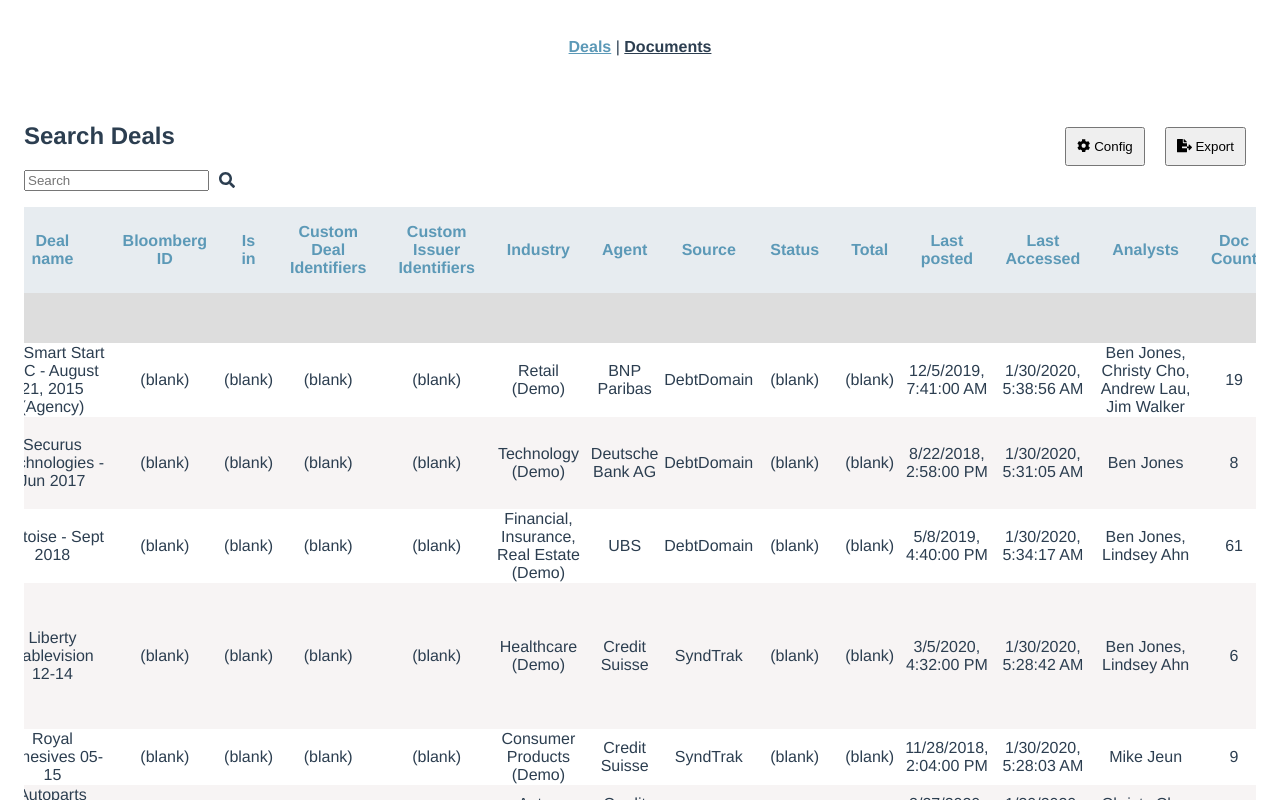
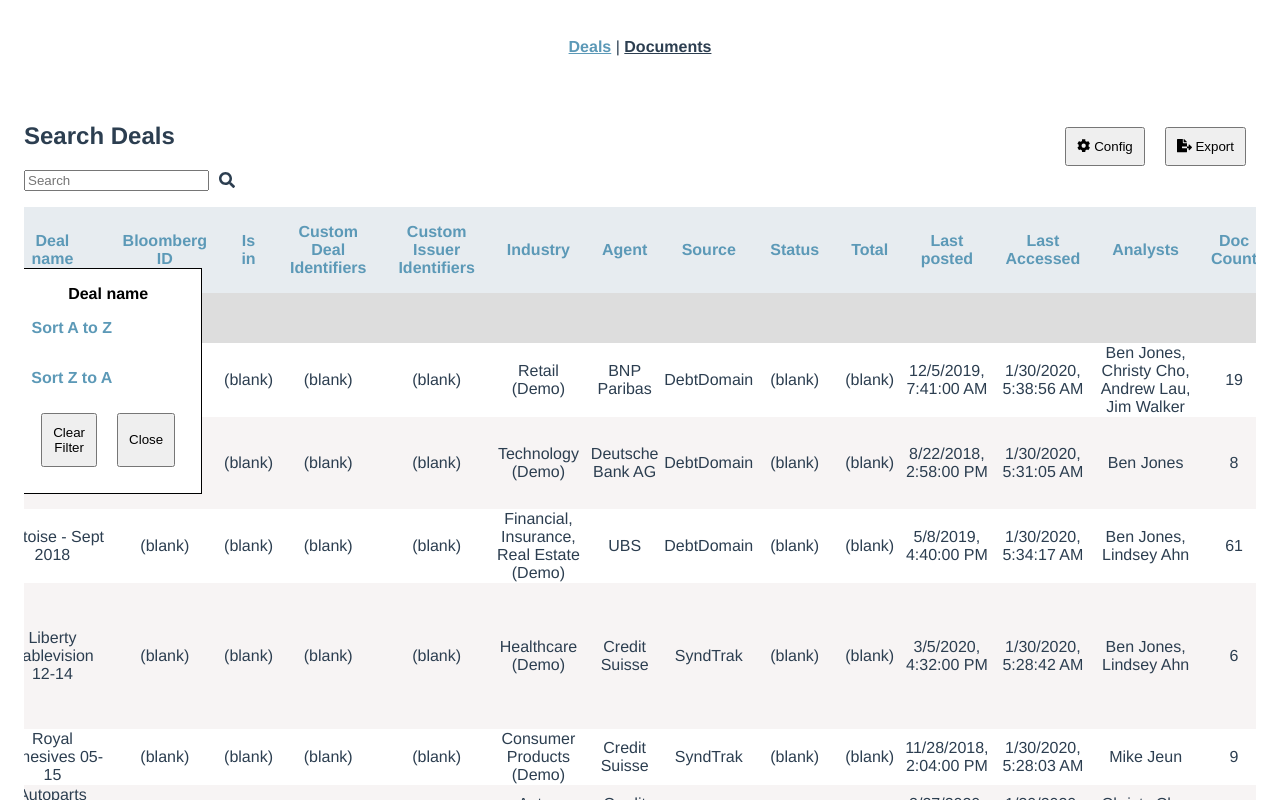
Before and after one commit to DavidArmendariz/vue-grid-app, a Vue app: page /deals in a window 1280 px wide. Both pictures are taken after a click on the element "Deal name". Shown: the top 800 px of the page. Built offline with nearby package versions, Linux system fonts and the light colour scheme.

Commit message:
More refactoring and added prevent on close button from filters

```diff
--- a/src/components/ColumnFilter.vue
+++ b/src/components/ColumnFilter.vue
@@ -1,19 +1,60 @@
 <template>
-  <div class="column-filter"></div>
+  <div class="column-filter">
+    <div class="column-name">{{ columnName }}</div>
+    <div v-if="isColumnAlphabeticallySortable" class="alphabetical-sorting">
+      <div>Sort A to Z</div>
+      <div>Sort Z to A</div>
+    </div>
+    <div class="buttons">
+      <base-button>Clear Filter</base-button>
+      <base-button @click.stop="onClose">Close</base-button>
+    </div>
+  </div>
 </template>
 
 <script>
-export default {};
+import BaseButton from './BaseButton.vue';
+
+export default {
+  props: ['columnName', 'columnKey', 'onClose'],
+  inject: ['columnsTypes'],
+  components: {
+    BaseButton,
+  },
+  computed: {
+    isColumnAlphabeticallySortable() {
+      return this.columnsTypes[this.columnKey] === String;
+    },
+  },
+};
 </script>
 
 <style lang="scss" scoped>
-.columns-filter {
+.column-filter {
   background-color: white;
   border: 1px solid black;
   position: absolute;
   padding: 1rem;
   z-index: 1;
-  float: right;
-  right: 0;
+  float: left;
+  display: flex;
+  flex-direction: column;
+  align-items: flex-start;
+  font-size: 1rem;
+}
+
+.column-name {
+  align-self: center;
+  color: black;
+}
+
+.buttons {
+  display: flex;
+}
+
+.alphabetical-sorting {
+  div {
+    padding: 1rem 0;
+  }
 }
 </style>
--- a/src/components/ColumnsConfig.vue
+++ b/src/components/ColumnsConfig.vue
@@ -24,10 +24,11 @@
 import BaseButton from './BaseButton.vue';
 
 export default {
-  props: ['columnsShown', 'columnsMap'],
+  props: ['columnsShown'],
   components: {
     BaseButton,
   },
+  inject: ['columnsMap'],
   data() {
     return {
       showConfig: false,
--- a/src/components/ExportButton.vue
+++ b/src/components/ExportButton.vue
@@ -10,7 +10,8 @@
 import Utils from '../utils';
 
 export default {
-  props: ['fileName', 'model'],
+  props: ['fileName'],
+  inject: ['model'],
   components: {
     BaseButton,
   },
--- a/src/components/Grid.vue
+++ b/src/components/Grid.vue
@@ -3,8 +3,14 @@
     <table>
       <thead>
         <tr>
-          <th v-for="column in columns" :key="column.key">
+          <th class="header" v-for="column in columns" :key="column.key" @click="onHeaderClick(column.key)">
             {{ column.name }}
+            <column-filter
+              v-if="isColumnActive(column.key)"
+              :columnName="column.name"
+              :columnKey="column.key"
+              :onClose="onCloseFilters"
+            />
           </th>
         </tr>
         <tr>
@@ -24,9 +30,19 @@
 
 <script>
 import Utils from '../utils';
+import ColumnFilter from './ColumnFilter.vue';
 
 export default {
-  props: ['filteredData', 'columnsMap', 'columnsTypes'],
+  components: {
+    ColumnFilter,
+  },
+  props: ['filteredData'],
+  inject: ['columnsTypes', 'columnsMap'],
+  data() {
+    return {
+      activeColumnKey: null,
+    };
+  },
   computed: {
     columnKeys() {
       if (this.filteredData.length) {
@@ -42,6 +58,18 @@
     },
   },
   methods: {
+    onHeaderClick(columnKey) {
+      if (this.isColumnActive(columnKey)) {
+        return;
+      }
+      this.activeColumnKey = columnKey;
+    },
+    onCloseFilters() {
+      this.activeColumnKey = null;
+    },
+    isColumnActive(columnKey) {
+      return this.activeColumnKey === columnKey;
+    },
     processRow(columnKey, row) {
       if (!row) {
         return '(blank)';
@@ -66,11 +94,12 @@
   justify-content: center;
 }
 
-th {
+.header {
   background-color: #e7ecf0;
   cursor: pointer;
   color: #5c99b7;
   padding: 1rem;
+  position: relative;
 }
 
 .header-message {
@@ -78,6 +107,7 @@
   text-align: left;
   color: black;
   font-weight: 100;
+  padding: 1rem;
 }
 
 .custom-row {
--- a/src/views/Deals.vue
+++ b/src/views/Deals.vue
@@ -7,18 +7,12 @@
         </template>
       </search-bar>
       <div class="buttons">
-        <columns-config :columnsShown="columnsShown" :columnsMap="columnsMap" />
-        <export-button :model="deals" fileName="deals_data.csv" />
+        <columns-config :columnsShown="columnsShown" />
+        <export-button fileName="deals_data.csv" />
       </div>
     </div>
     <div>
-      <grid
-        :filteredData="filteredData"
-        dataType="deals"
-        :totalRows="totalRows"
-        :columnsMap="columnsMap"
-        :columnsTypes="columnsTypes"
-      >
+      <grid :filteredData="filteredData">
         <template v-slot:headerMessage>{{ headerMessage }}</template>
       </grid>
     </div>
@@ -45,19 +39,22 @@
   },
   data() {
     return {
-      deals: new Deals(),
+      model: new Deals(),
       filteredData: [],
       paginationCount: 0,
       totalRows: 0,
     };
   },
-  created() {
-    this.columnsMap = DEALS_COLUMNS_MAP;
-    this.columnsTypes = DEALS_COLUMNS_TYPES;
+  provide() {
+    return {
+      model: this.model,
+      columnsMap: DEALS_COLUMNS_MAP,
+      columnsTypes: DEALS_COLUMNS_TYPES,
+    };
   },
   mounted() {
     const queryParams = this.$route.query;
-    const response = this.deals.getData({ ...queryParams, limit: LIMIT });
+    const response = this.model.getData({ ...queryParams, limit: LIMIT });
     this.updateData(response);
   },
   methods: {
@@ -82,7 +79,7 @@
     $route(newRoute, oldRoute) {
       if (newRoute.query.offset !== oldRoute.query.offset) {
         const offset = parseInt(newRoute.query.offset) || 1;
-        const newData = this.deals.getData({
+        const newData = this.model.getData({
           offset: LIMIT * (offset - 1),
           limit: LIMIT,
           search: newRoute.query.search,
@@ -92,7 +89,7 @@
       }
 
       if (newRoute.query.search !== oldRoute.query.search) {
-        const newData = this.deals.getData({
+        const newData = this.model.getData({
           offset: 0,
           limit: LIMIT,
           search: newRoute.query.search,
@@ -103,7 +100,7 @@
 
       if (newRoute.query.columns !== oldRoute.query.columns) {
         const offset = parseInt(newRoute.query.offset) || 1;
-        const newData = this.deals.getData({
+        const newData = this.model.getData({
           offset: LIMIT * (offset - 1),
           limit: LIMIT,
           search: newRoute.query.search,
```
